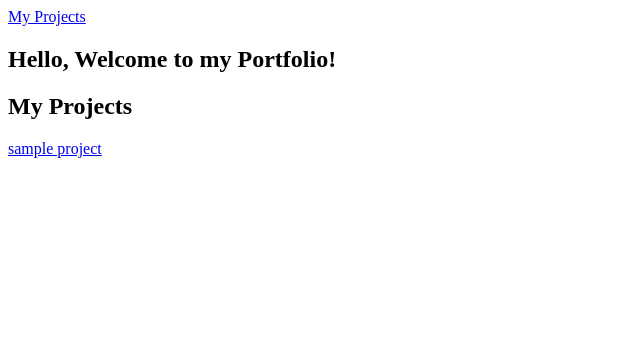
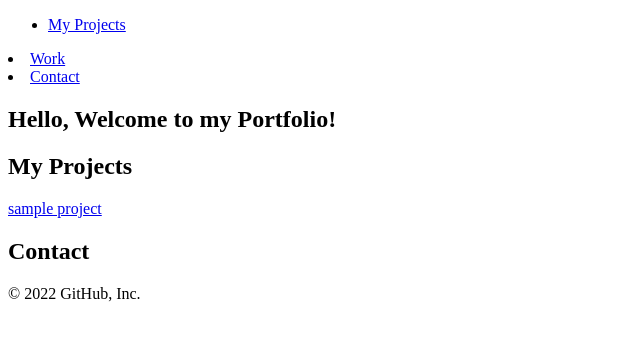
Before and after one commit to hagan199/Emmanuel-Sonia, a plain HTML site: page index.html in a window 1280 px wide. Shown: the whole page, without its empty margins (0-640 px from the left). Drawn offline with Linux system fonts and the light colour scheme.

Commit message:
Update index.html

```diff
--- a/index.html
+++ b/index.html
@@ -9,7 +9,12 @@
   <body>
 
     <nav id="navbar">
-      <a href="#projects">My Projects</a>
+      <ul class="nav-list">
+       <li> <a href="#welcome">My Projects</a></ul>
+       <li> <a href="#projects">Work</a></ul>
+       <li> <a href="#contact">Contact</a></ul>
+      </ul>
+
     </nav>
 
     <section id="welcome-section">
@@ -18,24 +23,25 @@
 
     <section id="projects">
       <h1 class="project-tile">My Projects</h1>
-      <a href="#">sample project</a>
+      <a id="profile-link" target="_blank" href="https://github.com/hagan199">sample project</a>
     </section>
 
+    <section id="contact">
+      <h1 class="contact">Contact</h1>
+      <a href=""></a>
+    </section>
 
     <script src="https://cdn.freecodecamp.org/testable-projects-fcc/v1/bundle.js"></script>
 
     <!--
-
     Hello Camper!
-
     For now, the test suite only works in Chrome!
     Please read the README below in the JS Editor before beginning.
     Feel free to delete this message once you have read it.
     Good luck and Happy Coding!
-
     - The freeCodeCamp Team
-
     -->
     <script  src="js/index.js"></script>
   </body>
 </html>
+© 2022 GitHub, Inc.
```
